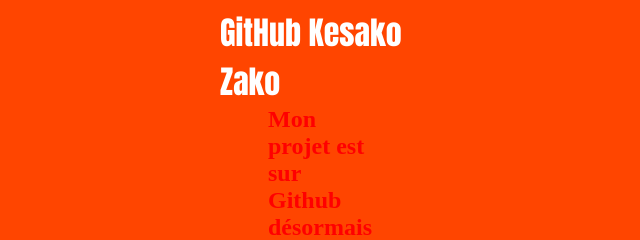
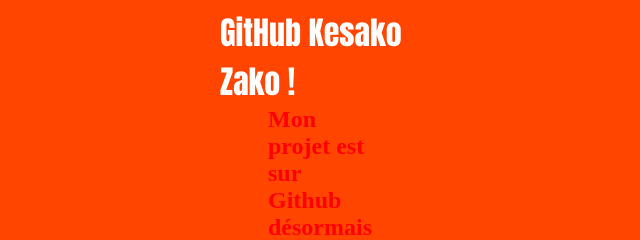
Before and after one commit to CptSpaulding6/PremierProjetGithub, a plain HTML site: page index.html in a window 1280 px wide. Shown: the top 240 px of the page, 320-960 px from the left. Drawn offline with Linux system fonts and the light colour scheme.

Commit message:
Added mark

```diff
--- a/index.html
+++ b/index.html
@@ -8,7 +8,7 @@
         <title>Accueil</title>
     </head>
 <body>
-    <h1>GitHub Kesako Zako</h1>
+    <h1>GitHub Kesako Zako !</h1>
     <h2>Mon projet est sur Github désormais !</h2>
     <p>Coucou</p>
 </body>
```
